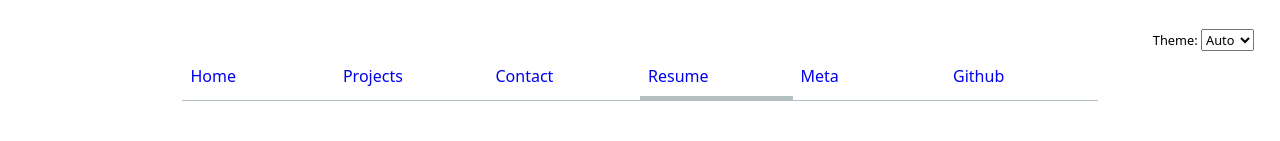
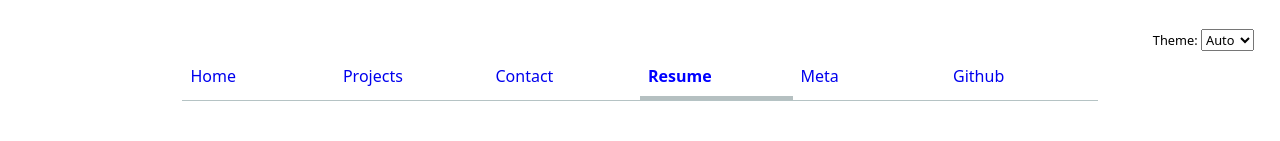
Before and after one commit to amit2661/my-portfolio, a SvelteKit app: page /Resume in a window 1280 px wide. Shown: the top 141 px of the page. Built offline with nearby package versions, Linux system fonts and the light colour scheme.

Commit message:
lab6 comp2

```diff
--- a/src/routes/+layout.svelte
+++ b/src/routes/+layout.svelte
@@ -3,11 +3,11 @@
   import { browser } from "$app/environment"; // ✅ Ensure we are in the browser
 
   let pages = [
-    { url: "./", title: "Home" },
-    { url: "./projects", title: "Projects" },
-    { url: "./contact", title: "Contact" },
-    { url: "./Resume", title: "Resume" },
-    { url: "./meta", title: "Meta"},
+  { url: "/", title: "Home" },
+  { url: "/projects", title: "Projects" },
+  { url: "/contact", title: "Contact" },
+  { url: "/Resume", title: "Resume" },
+  { url: "/meta", title: "Meta" },
   { url: "https://github.com/amit2661", title: "Github" }
 ];
 
@@ -42,11 +42,12 @@
   {#each pages as p}
   <a
   href="{p.url}"
-      class:current={$page.url.pathname === p.url.replace("./", "/")}
+  class:current={$page.url.pathname === p.url}
   target={p.url.startsWith("http") ? "_blank" : null}
 >
   {p.title}
 </a>
+
   {/each}
 </nav>
 
@@ -63,4 +64,12 @@
     padding: 5px 10px;
     border-radius: 5px;
   }
+
+
+  .current {
+    font-weight: bold;
+    color: blue; /* Adjust color as needed */
+  }
+
+
 </style>
```
Lines whose indentation alone changed are shown as unchanged.
